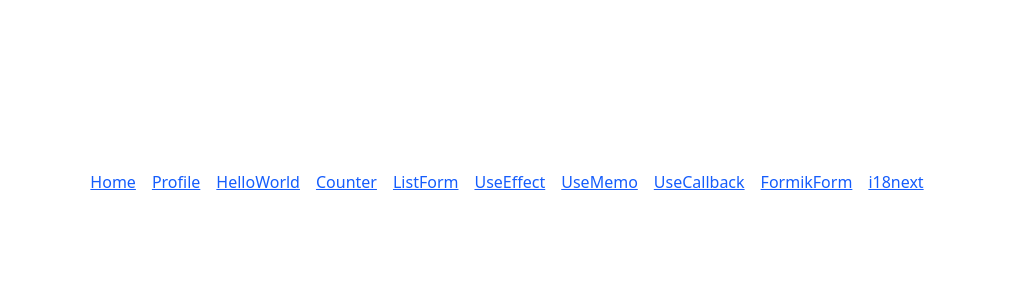
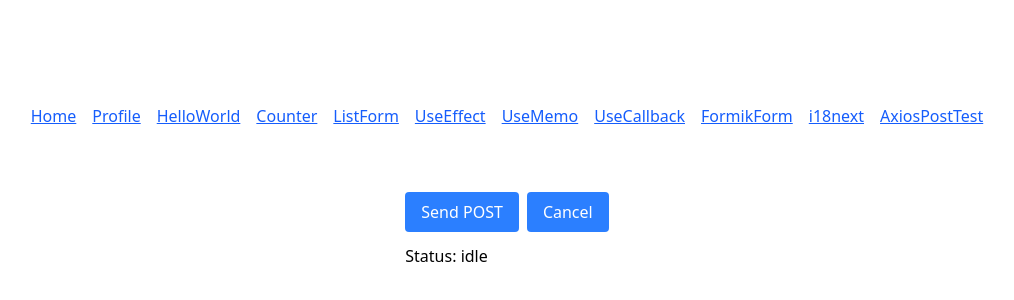
Before and after one commit to solmazmaabi-droid/SolmazMaabi-intern-repo, a React (Vite) app: page /components/AxiosPostTest in a window 1280 px wide. Shown: the part 206-506 px from the top of the page, without its empty margins (133-1147 px from the left). Built offline with nearby package versions, Linux system fonts and the light colour scheme; no server answers.

Commit message:
Add: 📌 Making API Calls with Axios

```diff
--- /dev/null
+++ b/Markdowns/5. React fundamentals/api_calls.md
@@ -0,0 +1,13 @@
+# 📌 Making API Calls with Axios
+
+## ❓ Why is it useful to create a reusable Axios instance?
+
+A reusable Axios instance centralises configuration like the base URL, default headers, timeouts, and interceptors. This keeps API requests consistent across the app, reduces repeated code, and makes it easier to update behaviour (for example, changing the base URL or adding a new header) in one place.
+
+## ❓ How does intercepting requests help with authentication?
+
+A request interceptor can automatically attach an authentication token (e.g., from localStorage) to every outgoing request. This avoids manually adding the token in each API call and reduces the risk of missing authentication headers, which can cause inconsistent bugs and unauthorised errors.
+
+## ❓ What happens if an API request times out, and how can you handle it?
+
+If a request times out, the client stops waiting and throws an error (so the UI can recover instead of hanging indefinitely). You can handle timeouts by showing a user-friendly message, offering a retry button, logging the failure for debugging, and potentially using exponential backoff or fallback behaviour for critical requests.
--- a/package.json
+++ b/package.json
@@ -45,6 +45,7 @@
     "vite": "^7.3.1"
   },
   "dependencies": {
+    "axios": "^1.13.3",
     "formik": "^2.4.9",
     "i18next": "^25.8.0",
     "react": "^19.2.3",
--- a/src/App.jsx
+++ b/src/App.jsx
@@ -9,6 +9,7 @@ import UseMemoDemo from "./components/UseMemoDemo";
 import UseCallbackDemo from "./components/UseCallbackDemo";
 import FormikForm from "./components/FormikForm";
 import I18nDemo from "./components/I18nDemo";
+import AxiosPostTest from "./components/AxiosPostTest";
 
 export default function App() {
   <div className="p-6 bg-blue-600 text-white">Tailwind test</div>
@@ -47,9 +48,13 @@ export default function App() {
         <Link to="/components/I18nDemo" className="text-blue-600 underline">
           i18next
         </Link>
+        <Link to="/components/AxiosPostTest" className="text-blue-600 underline">
+          AxiosPostTest
+        </Link>
       </nav>
 
       <Routes>
+
         <Route path="/" element={<Home />} />
         <Route path="/profile" element={<Profile />} />
         <Route path="/components/HelloWorld" element={<HelloWorld name="Focus Bear" />} />
@@ -60,6 +65,8 @@ export default function App() {
         <Route path="/components/UseCallbackDemo" element={<UseCallbackDemo />} />
         <Route path="/components/FormikForm" element={<FormikForm />} />
         <Route path="/components/I18nDemo" element={<I18nDemo />} />
+        <Route path="/components/AxiosPostTest" element={<AxiosPostTest />} />
+        {/* <Route path="/login" element={<Login />} /> */}
 
       </Routes>
 
--- /dev/null
+++ b/src/api/axiosClient.js
@@ -0,0 +1,45 @@
+import axios from "axios";
+
+// Small helper to generate a request id
+function generateRequestId() {
+  // Prefer crypto if available
+  if (typeof crypto !== "undefined" && crypto.randomUUID) {
+    return crypto.randomUUID();
+  }
+  // Fallback
+  return `req_${Date.now()}_${Math.random().toString(16).slice(2)}`;
+}
+
+const axiosClient = axios.create({
+  baseURL: import.meta?.env?.VITE_API_BASE_URL || "https://jsonplaceholder.typicode.com",
+  timeout: 10000, // 10s timeout to prevent hanging requests
+  headers: {
+    accept: "*/*",
+  },
+});
+
+// Request interceptor: add auth token + request id
+axiosClient.interceptors.request.use(
+  (config) => {
+    const token = localStorage.getItem("authToken"); // adjust key if needed
+    const requestId = generateRequestId();
+
+    config.headers = config.headers || {};
+
+    // Dynamic request id header
+    config.headers["x-request-id"] = requestId;
+
+    // Attach token if available
+    if (token) {
+      config.headers.Authorization = `Bearer ${token}`;
+    }
+
+    return config;
+  },
+  (error) => {
+    // Request setup error (before the request is sent)
+    return Promise.reject(error);
+  }
+);
+
+export default axiosClient;
--- /dev/null
+++ b/src/api/requestHelpers.js
@@ -0,0 +1,4 @@
+export function createAbortController() {
+  const controller = new AbortController();
+  return controller;
+}
--- /dev/null
+++ b/src/components/AxiosPostTest.jsx
@@ -0,0 +1,105 @@
+import { useRef, useState } from "react";
+import { useNavigate } from "react-router-dom";
+import axiosClient from "../api/axiosClient";
+import { createAbortController } from "../api/requestHelpers";
+import Button from "./Button";
+
+function AxiosPostTest() {
+  const navigate = useNavigate();
+  const controllerRef = useRef(null);
+
+  const [status, setStatus] = useState("idle");
+  const [result, setResult] = useState(null);
+  const [errorMsg, setErrorMsg] = useState("");
+
+  const handlePost = async () => {
+    // Cancel any in-flight request before starting a new one
+    if (controllerRef.current) {
+      controllerRef.current.abort();
+    }
+    controllerRef.current = createAbortController();
+
+    setStatus("loading");
+    setResult(null);
+    setErrorMsg("");
+
+    try {
+      // Example POST with parameters (payload)
+      const payload = {
+        title: "Focus Bear test",
+        body: "Axios POST request with interceptor + timeout + abort",
+        userId: 1,
+      };
+
+      const response = await axiosClient.post("/posts", payload, {
+        signal: controllerRef.current.signal,
+        // You can also override timeout per request if needed:
+        // timeout: 5000,
+      });
+
+      // Example redirect logic:
+      // If your real API returns something like { redirectTo: "/profile" }
+      if (response.data?.redirectTo) {
+        navigate(response.data.redirectTo);
+        return;
+      }
+
+      setResult(response.data);
+      setStatus("success");
+    } catch (err) {
+      // Abort / cancellation
+      if (err.name === "CanceledError" || err.code === "ERR_CANCELED") {
+        setStatus("idle");
+        return;
+      }
+
+      // Timeout
+      if (err.code === "ECONNABORTED") {
+        setErrorMsg("Request timed out. Please try again.");
+        setStatus("error");
+        return;
+      }
+
+      // Auth / redirect example (commonly 401)
+      if (err.response?.status === 401) {
+        navigate("/login");
+        return;
+      }
+
+      setErrorMsg(err.message || "Request failed");
+      setStatus("error");
+    }
+  };
+
+  const handleCancel = () => {
+    if (controllerRef.current) {
+      controllerRef.current.abort();
+    }
+  };
+
+  return (
+    <div style={{ padding: 16 }}>
+
+      <div style={{ display: "flex", gap: 8, marginBottom: 12 }}>
+        <Button onClick={handlePost} disabled={status === "loading"}>
+          Send POST
+        </Button>
+        <Button onClick={handleCancel} disabled={status !== "loading"}>
+          Cancel
+        </Button>
+      </div>
+
+      <p>Status: {status}</p>
+
+      {errorMsg && <p style={{ color: "red" }}>{errorMsg}</p>}
+
+      {result && (
+        <pre style={{ background: "#f4f4f4", padding: 12 }}>
+          {JSON.stringify(result, null, 2)}
+        </pre>
+      )}
+    </div>
+  );
+}
+
+export default AxiosPostTest;
```
Also changed, not shown: 1 other file (tests, documents, lock files or other folders).
